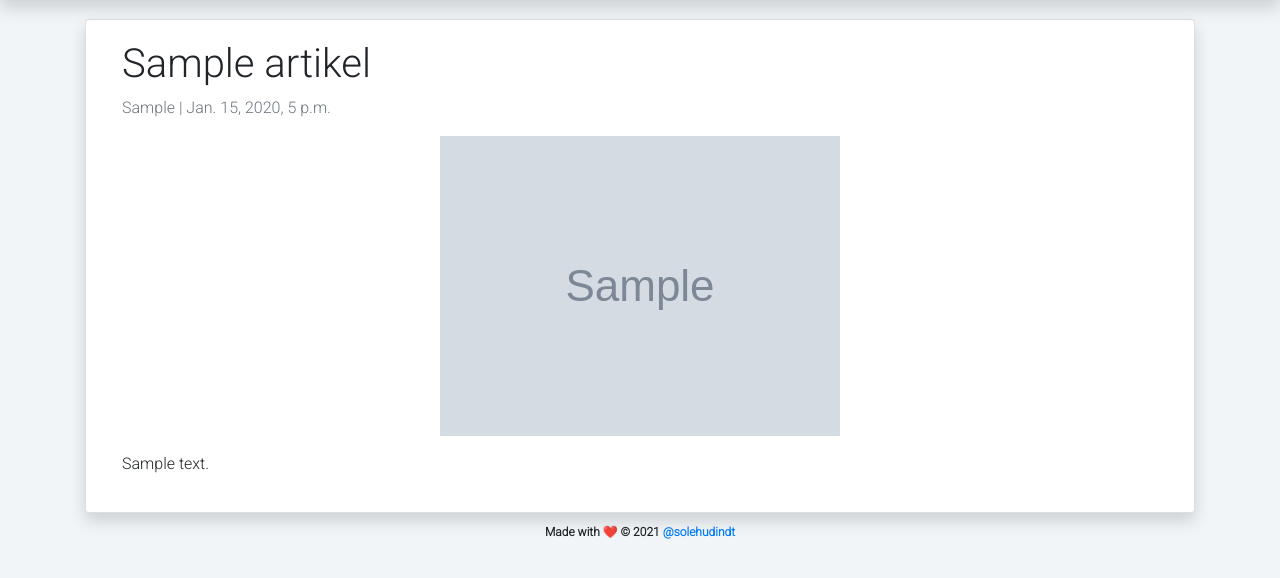
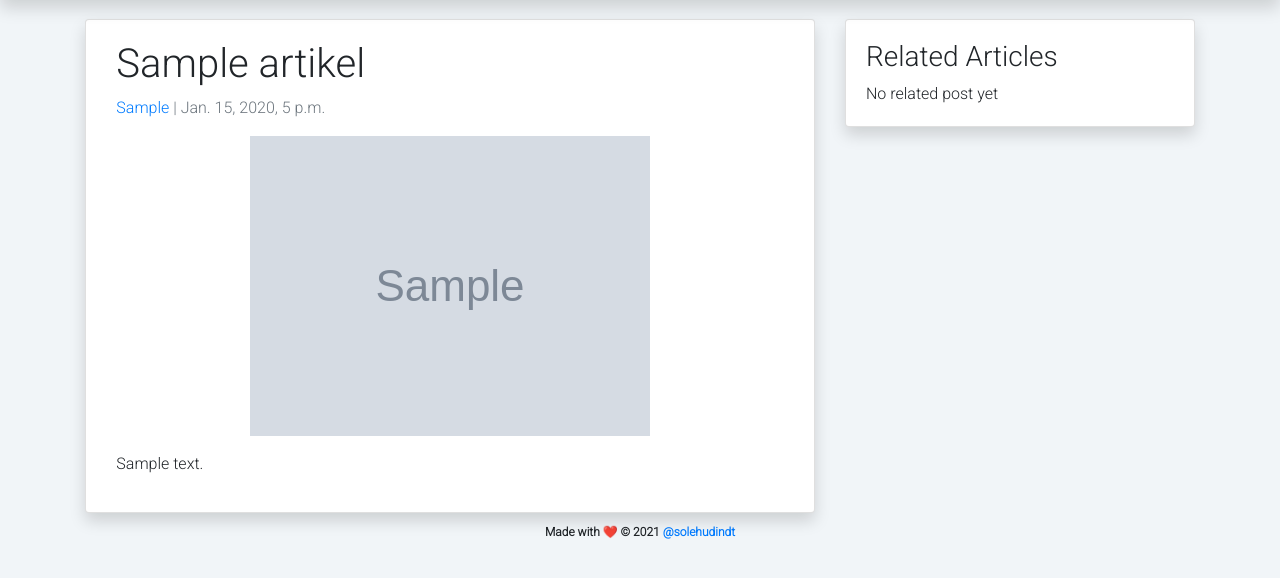
Before and after one commit to solehudindt/personal-blog, a Django app: a page that uses artikel/templates/artikel/artikel_detail.html in a window 1280 px wide. Shown: the part 56-634 px from the top of the page. Run offline with Django 3.2, Linux system fonts and the light colour scheme; tables that the repository leaves empty hold one stand-in row (values such as "Sample post"); grey boxes marked "Sample" are stand-in pictures; some libraries are stand-ins or nearby versions.

Commit message:
category fixed and related artikl

```diff
--- a/artikel/templates/artikel/artikel_detail.html
+++ b/artikel/templates/artikel/artikel_detail.html
@@ -6,11 +6,14 @@
 {% endblock title %}
 
 {% block content %}
+
+<div class="row">
+    <div class="col-md-8">
         <div class="card shadow">
             <div class="card-body">
             <section style="padding-right: 1.5%; padding-left:1.5%;">
                 <h1>{{artikel.judul}}</h1>
-        <span class="text-secondary">{{artikel.kategori}} | {{artikel.published}}</span>
+                <span class="text-secondary"><a href="{% url 'artikel:category' artikel.kategori %}">{{artikel.kategori}}</a> | {{artikel.published}}</span>
                 <div class="text-center mt-3">
                     <img src="{{ artikel.gambar.url }}" class="img-fluid" alt="">
                 </div>
@@ -18,4 +21,28 @@
             </section>
             </div>
         </div>
+    </div>
+    <div class="col-sm">
+        <div class="card shadow mb-3">
+            <div class="card-body">
+              <h3>Related Articles</h3>
+              <ul class="list-group list-group-flush">
+
+                {% if related_artikel %}
+                    {% for related in related_artikel %}
+
+                    <a href="{% url 'artikel:detail' related.slug %}" class="list-group-item list-group-item-action">{{related.judul}}</a>
+                    <li class="list-group-item"><p>{{related.published|date}} {{related.isi|truncatewords:10}}</p></li>
+
+                    {% endfor %}
+                {% else %}
+                    No related post yet
+                {% endif %}
+
+              </ul>
+            </div>
+          </div>
+    </div>
+</div>
+
 {% endblock content %}
--- a/artikel/templates/artikel/artikel_list.html
+++ b/artikel/templates/artikel/artikel_list.html
@@ -16,7 +16,7 @@ Article
         <h3><a class="text-dark" href="{% url 'artikel:detail' artikel.slug %}">
             {{artikel.judul}}
         </a></h3>
-          <span class="text-secondary">{{artikel.kategori}} | {{artikel.published}}</span>
+          <span class="text-secondary"><a href="{% url 'artikel:category' artikel.kategori %}">{{artikel.kategori}}</a> | {{artikel.published}}</span>
         <p>{{artikel.isi|truncatewords:50}}
           <a href="{% url 'artikel:detail' artikel.slug %}">read more</a>
         </p>
@@ -31,7 +31,7 @@ Article
         <ul class="list-group list-group-flush">
           {% for kategori in kategori_list %}
 
-          <a href="" class="list-group-item list-group-item-action">{{kategori}}</a>
+          <a href="{% url 'artikel:category' kategori %}" class="list-group-item list-group-item-action">{{kategori}}</a>
 
           {% endfor %}
         </ul>
--- a/artikel/views.py
+++ b/artikel/views.py
@@ -1,6 +1,7 @@
 from django.shortcuts import render
 from django.views.generic import ListView, DetailView
 from .models import Artikel
+import random
 
 class ArtikelListView(ListView):
     model = Artikel
@@ -22,10 +23,29 @@ class ArtikelKategoriView(ListView):
     ordering = ['-published']
 
     def get_queryset(self):
-        artikel_kategori = self.model.objects.filter(kategori=self.kwargs['kategori'])
-        print(artikel_kategori)
+        self.queryset = self.model.objects.filter(kategori=self.kwargs['kategori'])
+        return super().get_queryset()
+
+    def get_context_data(self,*args,**kwargs):
+        kategori_list = self.model.objects.values_list('kategori', flat=True).distinct().exclude(
+            kategori=self.kwargs['kategori'])
+        self.kwargs.update({'kategori_list':kategori_list})
+        kwargs = self.kwargs
+        return super().get_context_data(*args,**kwargs)
 
 class ArtikelDetailView(DetailView):
     model = Artikel
     template_name = "artikel/artikel_detail.html"
     context_object_name = 'artikel'
+
+    def get_context_data(self,*args,**kwargs):
+        related_artk = list(self.model.objects.all().exclude(id=self.object.id))
+        if len(related_artk) < 3:
+            item_count = len(related_artk)
+        else:
+            item_count = 3
+        random_items = random.sample(related_artk, item_count)
+        self.kwargs.update({'related_artikel':random_items})
+
+        kwargs = self.kwargs
+        return super().get_context_data(*args,**kwargs)
```
Also changed, not shown: artikel/templates/artikel/artikel_kategori.html (+43 -0 lines). Lines whose indentation alone changed are shown as unchanged.
